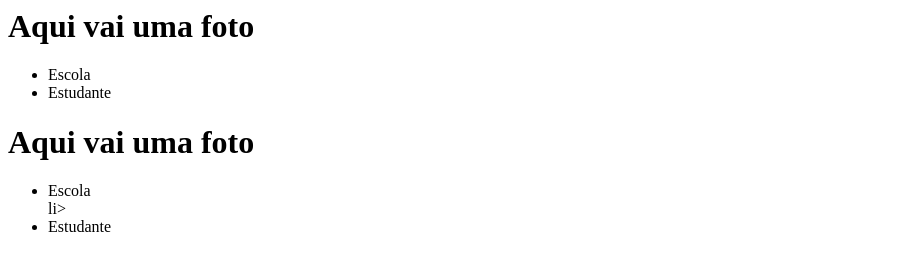
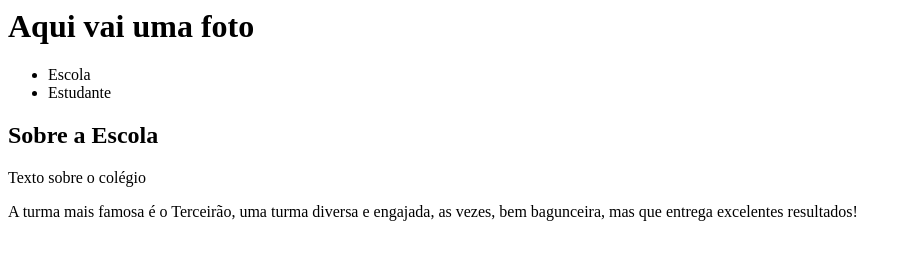
Before and after one commit to anavendramin/Projeto-2024, a plain HTML site: page index.html in a window 1280 px wide. Shown: the whole page, without its empty margins (0-911 px from the left). Drawn offline with Linux system fonts and the light colour scheme.

Commit message:
Update index.html

```diff
--- a/index.html
+++ b/index.html
@@ -9,13 +9,14 @@
         <li class="cabecalho-lista-item">Escola</li>
         <li class="cabecalho-lista-item">Estudante</li>
       </ul>
-    <header>
+    </header>
+    <section class="escola>
+      <div class="escola-conteudo">
+      <h2 class="escola-titulo">Sobre a Escola</h2>
+      <p class="escola-texto1">Texto sobre o colégio</p>
+      <p class="escola-texto2">A turma mais famosa é o Terceirão, uma turma diversa e engajada, as vezes, bem bagunceira, mas que entrega excelentes resultados!
+      </p>
+    </div>
+    </section>
   </body>
 </html>
-      <header class="cabecalho">
-        <h1> Aqui vai uma foto</h1>
-        <ul class="cabecalho-lista">
-          <li class="cabecalho-lista-item">Escola</li>li>
-           <li class="cabecalho-lista-item">Estudante</li>
-        </ul>
-      </header>
```
